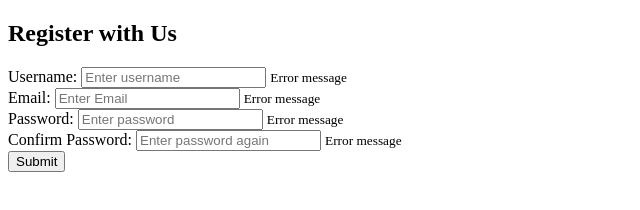
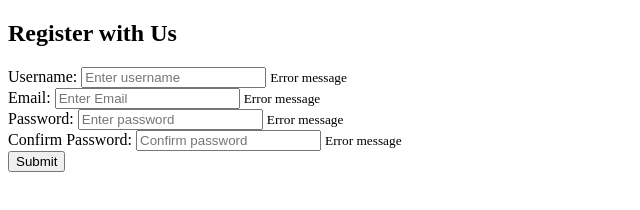
Before and after one commit to cmwilson21/simple-form-validator-vanilla-js, a plain HTML site: page index.html in a window 1280 px wide. Shown: the full height of the page, 0-640 px from the left. Drawn offline with Linux system fonts and the light colour scheme.

Commit message:
changed placeholder

```diff
--- a/index.html
+++ b/index.html
@@ -28,7 +28,7 @@
       </div>
       <div class="form-control">
         <label for="password2">Confirm Password:</label>
-        <input type="text" id="password2" placeholder="Enter password again">
+        <input type="text" id="password2" placeholder="Confirm password">
         <small>Error message</small>
       </div>
       <button>Submit</button>
```
